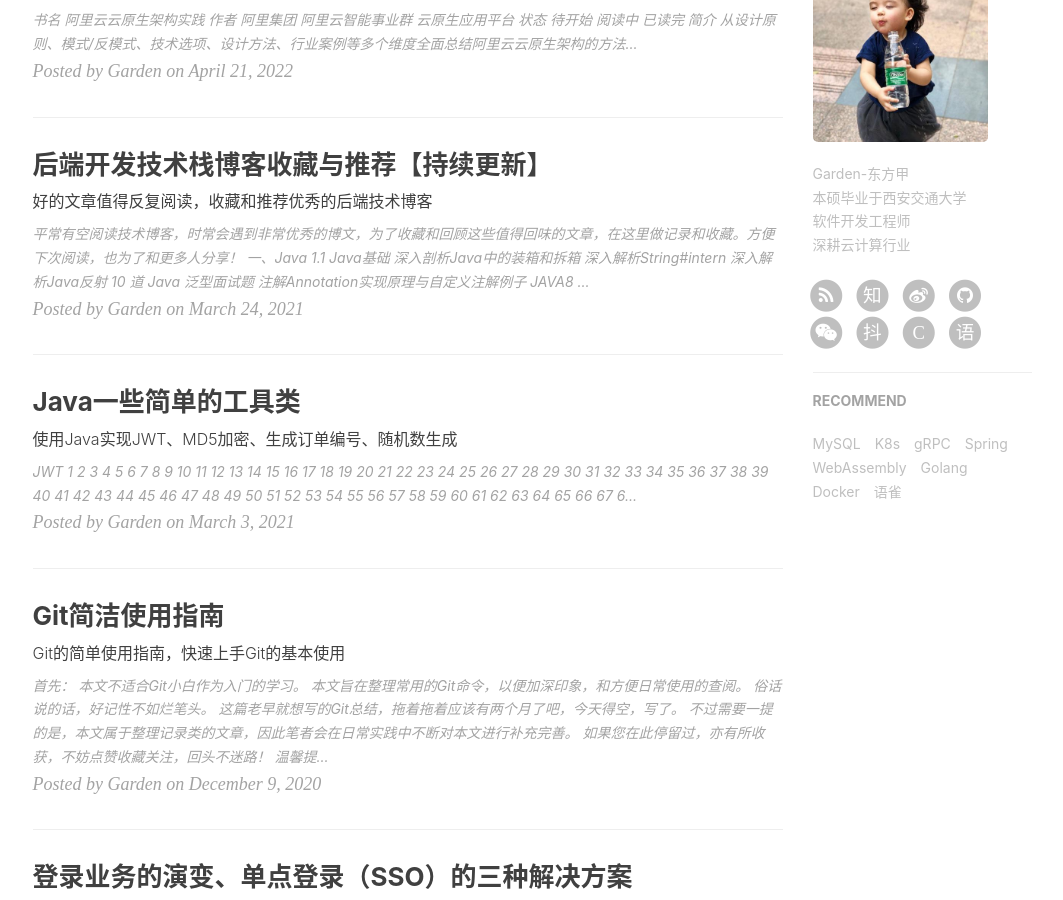
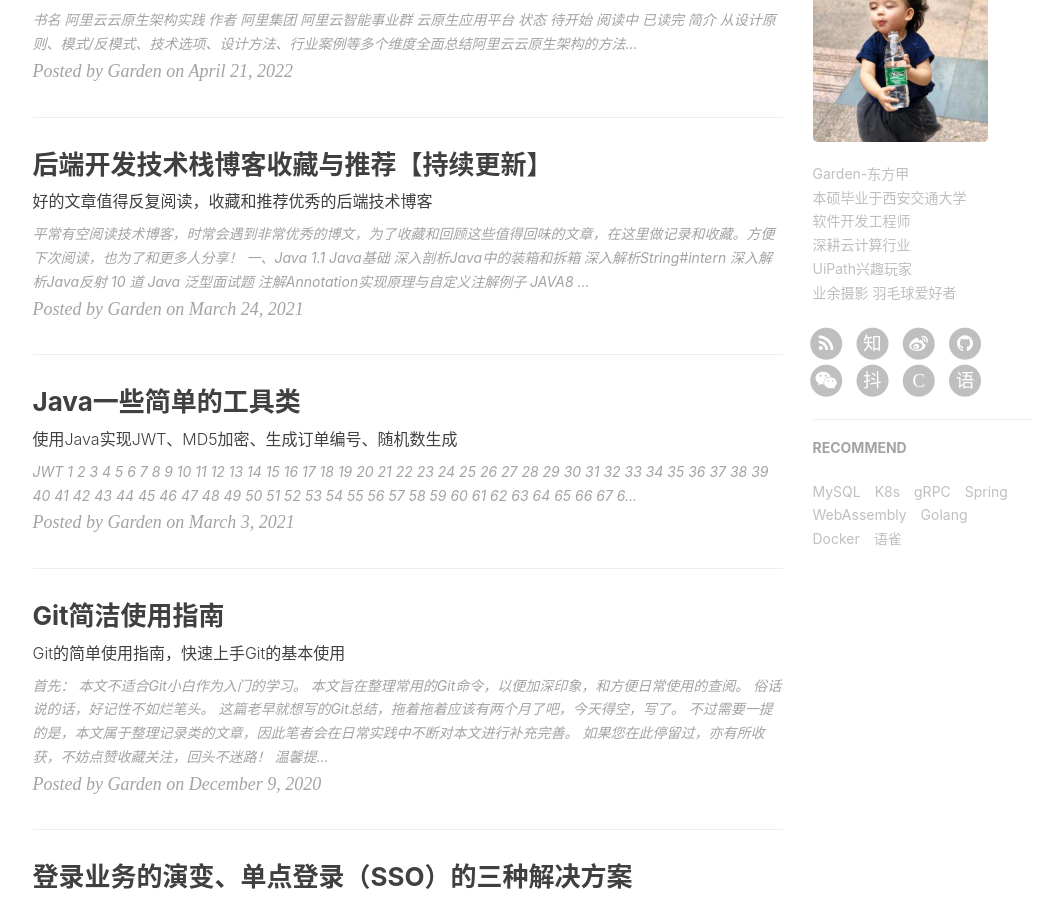
Before and after one commit to GardenChan/GardenChan.github.io, a Jekyll site: the page built from index.html, in a window 1280 px wide and 900 px high, scrolled down 724 px. Shown: the whole window, without its empty margins (135-1198 px from the left). Built offline with Jekyll 4.4.1, drawn with Linux system fonts in a browser that asks for light colours; nearby versions of some CDN libraries; the list of posts is cut into pages by our own code; comment, search, counter and statistics services are not loaded.

Commit message:
add sidebar about

```diff
--- a/_config.yml
+++ b/_config.yml
@@ -82,7 +82,7 @@
 
 # Sidebar settings
 sidebar: true                           # whether or not using Sidebar.
-sidebar-about-description: "Garden-东方甲<br>本硕毕业于西安交通大学<br>软件开发工程师<br>深耕云计算行业"
+sidebar-about-description: "Garden-东方甲<br>本硕毕业于西安交通大学<br>软件开发工程师<br>深耕云计算行业<br>UiPath兴趣玩家<br>业余摄影 羽毛球爱好者"
 sidebar-avatar: /img/sidebar-avatar.jpg # https://github.com/GardenChan.png # use absolute URL, seeing it's used in both `/` and `/about/`
 
 
```
